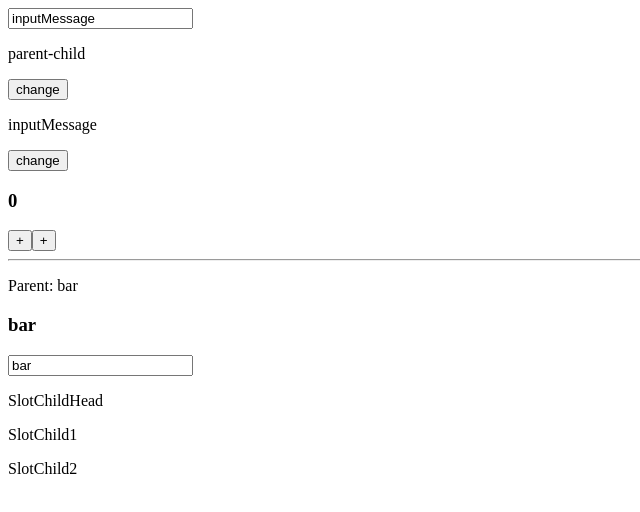
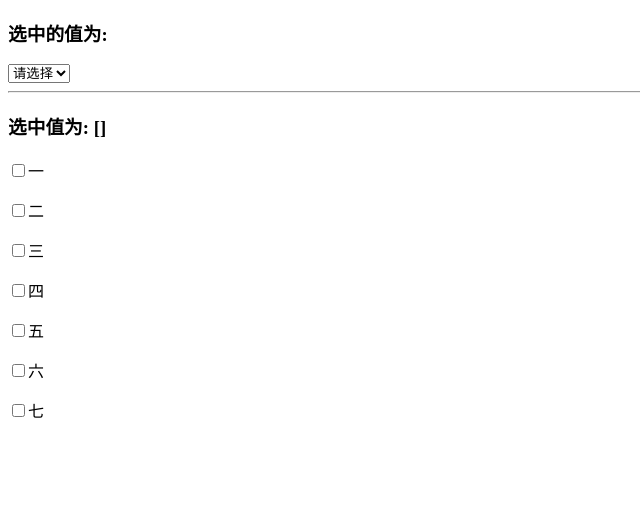
Before and after one commit to hxfsc/vue2webpack4, a Vue app: page / in a window 1280 px wide. Shown: the top 512 px of the page, without its empty margins (0-640 px from the left). Built offline with nearby package versions, Linux system fonts and the light colour scheme; the HTML template or start-up script is replaced by a standard one.

Commit message:
add form component

```diff
--- /dev/null
+++ b/src/components/ComTransition/ComTransition.vue
@@ -0,0 +1,32 @@
+<template>
+	<div>
+		<button @click="show = !show">Toggle</button>
+		<transition name="fade">
+			<TransitionChild v-if="show" />
+		</transition>
+	</div>
+</template>
+
+<script>
+import TransitionChild from "./TransitionChild.vue";
+export default {
+	data(){
+		return {
+			show: true
+		}
+	},
+
+	components: {
+		TransitionChild: TransitionChild
+	}
+}
+</script>
+
+<style lang="scss">
+.fade-enter-active, .fade-leave-active {
+  transition: opacity .5s
+}
+.fade-enter, .fade-leave-to {
+  opacity: 0
+}
+</style>
--- /dev/null
+++ b/src/components/ComTransition/TransitionChild.vue
@@ -0,0 +1,15 @@
+<template>
+	<div>
+		<p>Hello</p>
+	</div>
+</template>
+
+<script>
+export default {
+
+}
+</script>
+
+<style>
+
+</style>
--- /dev/null
+++ b/src/components/Form/Form.vue
@@ -0,0 +1,51 @@
+<template>
+<div>
+	<div class="select">
+		<h3>选中的值为: {{select}}</h3>
+		<select name="" id="" v-model="select">
+			<option disabled value="">请选择</option>
+			<option v-for="item in selectdata" :value="item.value">{{item.option}}</option>
+		</select>
+	</div>
+
+	<hr>
+
+	<div class="checkbox">
+		<h3>选中值为: {{checkboxName}}</h3>
+		<p v-for="item in checkList"> <label for=""><input type="checkbox" name="checkbox" v-model="checkboxName" :value="item">{{item}}</label></p>
+	</div>
+</div>
+</template>
+
+<script>
+export default {
+	data(){
+		return {
+			select: "",
+			option: "",
+			selectdata:[{
+				"value": "test1",
+				"option": "test1"
+			},{
+				"value": "test2",
+				"option": "test2"
+			},{
+				"value": "test3",
+				"option": "test3"
+			},{
+				"value": "test4",
+				"option": "test4"
+			},{
+				"value": "test5",
+				"option": "test5"
+			}],
+			checkList: ["一", "二", "三", "四", "五", "六", "七"],
+			checkboxName: []
+		}
+	}
+}
+</script>
+
+<style>
+
+</style>
--- a/src/index.js
+++ b/src/index.js
@@ -2,10 +2,12 @@ import Vue from 'vue';
 //import App from './App.vue';
 
 import Parent from "./components/ParentChild/Parent.vue";
+import ComTransition from "./components/ComTransition/ComTransition.vue";
+import Form from "./components/Form/Form.vue";
 
 const root = document.createElement("div");
 document.body.appendChild(root);
 
 new Vue({
-    render: app => app(Parent)
+    render: app => app(Form)
 }).$mount(root);
```
